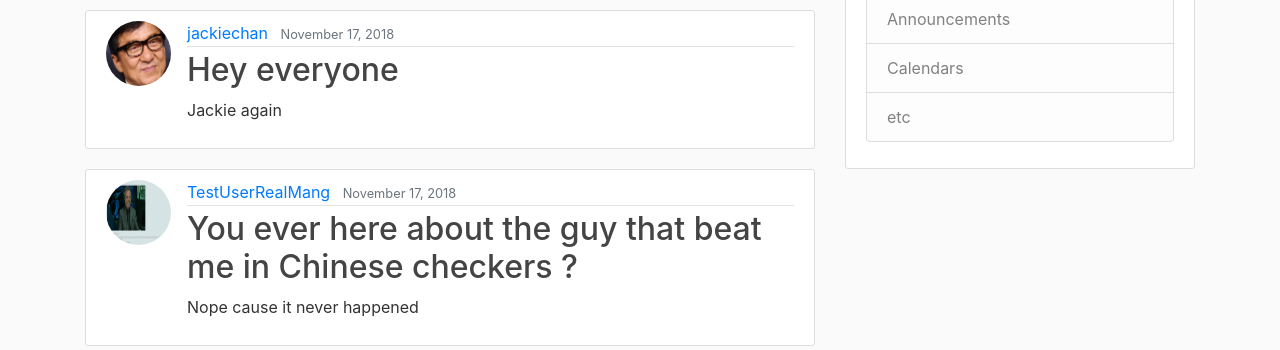
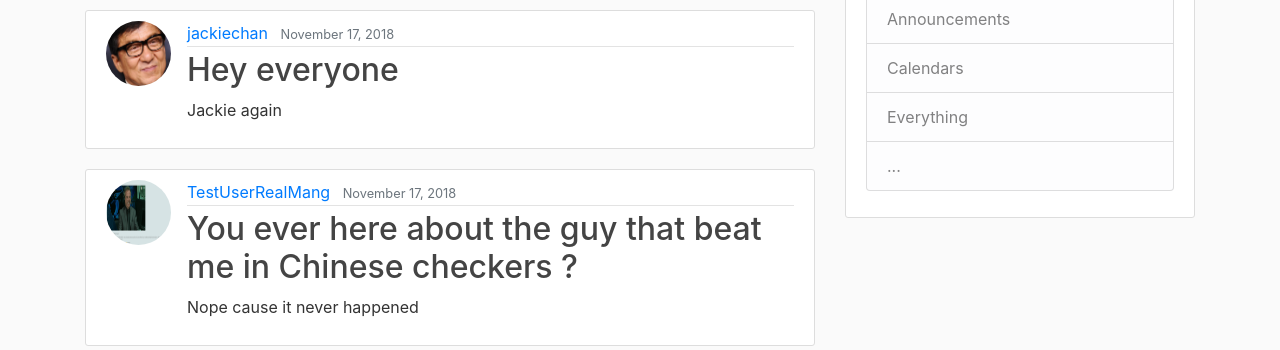
Before and after one commit to AndyDeNike/django_facecrook, a Django app: page / in a window 1280 px wide. Shown: the part 228-578 px from the top of the page. Run offline with Django 3.2, Linux system fonts and the light colour scheme; data comes from the database, SQL or seed files in the repository; some libraries are stand-ins or nearby versions.

Commit message:
Updated base.html sidebar

```diff
--- a/blog/templates/blog/base.html
+++ b/blog/templates/blog/base.html
@@ -68,7 +68,8 @@
 	            <li class="list-group-item list-group-item-light">Latest Posts</li>
 	            <li class="list-group-item list-group-item-light">Announcements</li>
 	            <li class="list-group-item list-group-item-light">Calendars</li>
-	            <li class="list-group-item list-group-item-light">etc</li>
+	            <li class="list-group-item list-group-item-light">Everything</li>
+	            <li class="list-group-item list-group-item-light">...</li>
 	          </ul>
 	        </p>
 	      </div>
```
